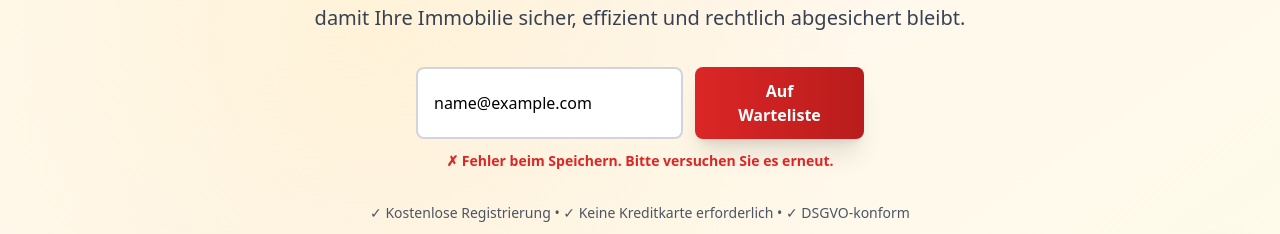
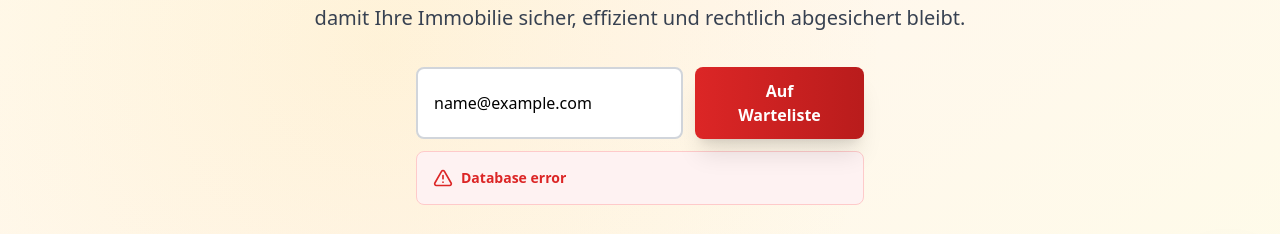
Before and after one commit to cmatko/immowaechter, a Next.js app in the folder apps/web/: page / in a window 1280 px wide. Both pictures are taken after typing "name@example.com" into the empty fields and a click on the button "Auf Warteliste". Shown: the part 484-718 px from the top of the page. Built offline with nearby package versions, Linux system fonts and the light colour scheme; no server answers.

Commit message:
feat: comprehensive error handling with user-friendly messages

```diff
--- a/apps/web/app/page.tsx
+++ b/apps/web/app/page.tsx
@@ -7,11 +7,14 @@ export default function LandingPage() {
   const [openFaq, setOpenFaq] = useState<number | null>(null);
   const [email, setEmail] = useState('');
   const [isSubmitting, setIsSubmitting] = useState(false);
-  const [submitStatus, setSubmitStatus] = useState<'idle' | 'success' | 'error'>('idle');
+  const [submitStatus, setSubmitStatus] = useState<'idle' | 'success' | 'error' | 'duplicate'>('idle');
+  const [errorMessage, setErrorMessage] = useState('');
 
   const handleWaitlistSubmit = async (e: React.FormEvent) => {
     e.preventDefault();
     setIsSubmitting(true);
+    setSubmitStatus('idle');
+    setErrorMessage('');
 
     try {
       const response = await fetch('/api/waitlist', {
@@ -20,15 +23,29 @@ export default function LandingPage() {
         body: JSON.stringify({ email }),
       });
 
+      const data = await response.json();
+
       if (response.ok) {
         setSubmitStatus('success');
         setEmail('');
         setTimeout(() => setSubmitStatus('idle'), 5000);
+      } else if (response.status === 409) {
+        // Duplicate Email
+        setSubmitStatus('duplicate');
+        setErrorMessage('Diese Email ist bereits registriert!');
+      } else if (response.status === 400) {
+        // Invalid Email
+        setSubmitStatus('error');
+        setErrorMessage('Bitte geben Sie eine gültige Email-Adresse ein.');
       } else {
+        // Other errors
         setSubmitStatus('error');
+        setErrorMessage(data.error || 'Fehler beim Speichern. Bitte versuchen Sie es erneut.');
       }
     } catch (error) {
+      console.error('Network error:', error);
       setSubmitStatus('error');
+      setErrorMessage('Netzwerkfehler. Bitte überprüfen Sie Ihre Internetverbindung.');
     } finally {
       setIsSubmitting(false);
     }
@@ -109,26 +126,46 @@ export default function LandingPage() {
                   onChange={(e) => setEmail(e.target.value)}
                   placeholder="ihre.email@beispiel.at"
                   required
-                  className="flex-1 px-4 py-3 rounded-lg border-2 border-gray-300 focus:border-red-500 focus:outline-none"
+                  disabled={isSubmitting || submitStatus === 'success'}
+                  className="flex-1 px-4 py-3 rounded-lg border-2 border-gray-300 focus:border-red-500 focus:outline-none disabled:opacity-50 disabled:cursor-not-allowed"
                 />
                 <button
                   type="submit"
-                  disabled={isSubmitting}
-                  className="bg-gradient-to-r from-red-600 to-red-700 text-white px-8 py-3 rounded-lg hover:from-red-700 hover:to-red-800 transition-all duration-300 shadow-xl hover:shadow-2xl font-bold disabled:opacity-50"
+                  disabled={isSubmitting || submitStatus === 'success'}
+                  className="bg-gradient-to-r from-red-600 to-red-700 text-white px-8 py-3 rounded-lg hover:from-red-700 hover:to-red-800 transition-all duration-300 shadow-xl hover:shadow-2xl font-bold disabled:opacity-50 disabled:cursor-not-allowed"
                 >
-                  {isSubmitting ? 'Wird gesendet...' : 'Auf Warteliste'}
+                  {isSubmitting ? 'Wird gesendet...' : submitStatus === 'success' ? '✓ Registriert' : 'Auf Warteliste'}
                 </button>
               </form>
 
+              {/* Success Message */}
               {submitStatus === 'success' && (
-                <p className="mt-3 text-green-600 text-sm font-semibold">
-                  ✓ Danke! Wir melden uns bald bei Ihnen.
-                </p>
+                <div className="mt-3 p-4 bg-green-50 border border-green-200 rounded-lg">
+                  <p className="text-green-700 text-sm font-semibold flex items-start gap-2">
+                    <CheckCircle className="w-5 h-5 flex-shrink-0" />
+                    <span>Erfolgreich registriert! Wir melden uns bald bei Ihnen.</span>
+                  </p>
+                </div>
               )}
+
+              {/* Duplicate Email Message */}
+              {submitStatus === 'duplicate' && (
+                <div className="mt-3 p-4 bg-amber-50 border border-amber-200 rounded-lg">
+                  <p className="text-amber-700 text-sm font-semibold flex items-start gap-2">
+                    <Info className="w-5 h-5 flex-shrink-0" />
+                    <span>{errorMessage}</span>
+                  </p>
+                </div>
+              )}
+
+              {/* Error Message */}
               {submitStatus === 'error' && (
-                <p className="mt-3 text-red-600 text-sm font-semibold">
-                  ✗ Fehler beim Speichern. Bitte versuchen Sie es erneut.
-                </p>
+                <div className="mt-3 p-4 bg-red-50 border border-red-200 rounded-lg">
+                  <p className="text-red-600 text-sm font-semibold flex items-start gap-2">
+                    <AlertTriangle className="w-5 h-5 flex-shrink-0" />
+                    <span>{errorMessage}</span>
+                  </p>
+                </div>
               )}
             </div>
 
```
